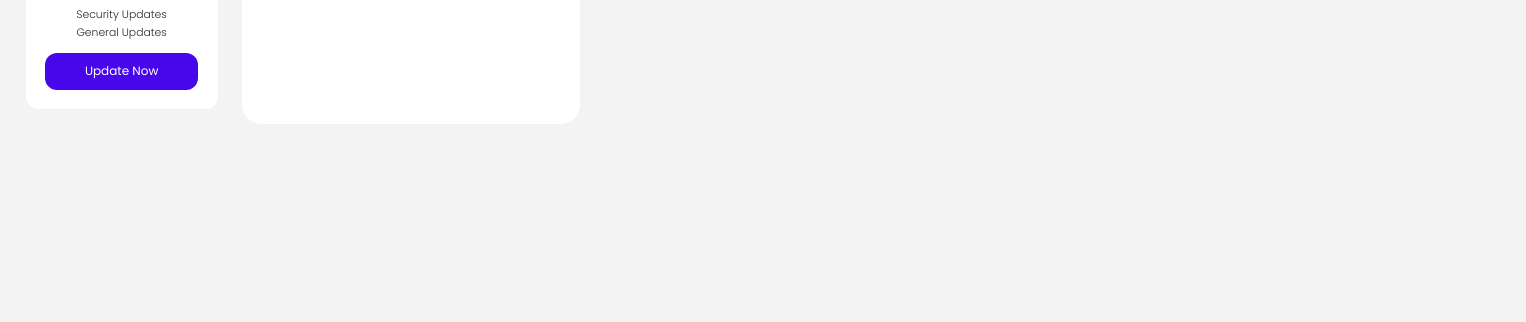
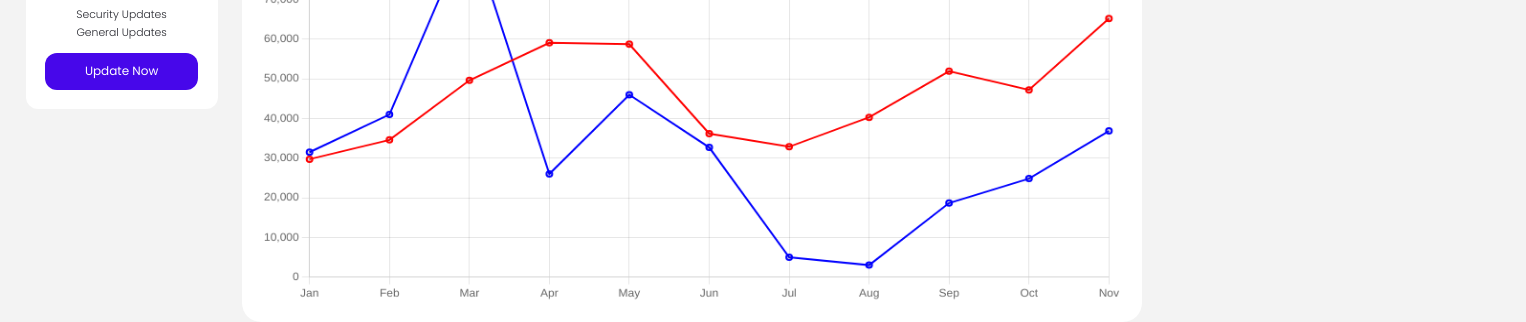
Before and after one commit to abrahamTech/VanillaJs-DashboardBanking1, a plain HTML site: page index.html in a window 1280 px wide. Shown: the part 671-993 px from the top of the page, 1526 px wide, since content can reach past the window. Before the commit the page ends 800 px from the top, so only its background shows below. Drawn offline with nearby package versions, Linux system fonts and the light colour scheme.

Commit message:
feat(MiddleSection): finish adding Chart js

```diff
--- a/css/style.css
+++ b/css/style.css
@@ -424,6 +424,7 @@ main section.middle .cards .card {
     flex-direction: column;
     justify-content: space-between;
     box-shadow: 0 2rem 3rem var(--color-danger-light);
+    min-width: 24rem;
     transition: all 300ms ease;
 }
 
--- a/index.html
+++ b/index.html
@@ -371,9 +371,7 @@
     </main>
     <!-- ======== End of Main ======== -->
 
-    <script src="https://cdnjs.cloudflare.com/ajax/libs/Chart.js/4.4.0/chart.min.js" integrity="sha512-7U4rRB8aGAHGVad3u2jiC7GA5/1YhQcQjxKeaVms/bT66i3LVBMRcBI9KwABNWnxOSwulkuSXxZLGuyfvo7V1A==" crossorigin="anonymous" referrerpolicy="no-referrer"></script>
-
+    <script src="https://cdnjs.cloudflare.com/ajax/libs/Chart.js/3.6.0/chart.min.js" integrity="sha512-GMGzUEevhWh8Tc/njS0bDpwgxdCJLQBWG3Z2Ct+JGOpVnEmjvNx6ts4v6A2XJf1HOrtOsfhv3hBKpK9kE5z8AQ==" crossorigin="anonymous" referrerpolicy="no-referrer"></script>
     <script src="js/main.js"></script>
-    <script src="js/index.js"></script>
   </body>
 </html>
--- a/js/main.js
+++ b/js/main.js
@@ -0,0 +1,26 @@
+const chart = document.querySelector("#chart").getContext("2d");
+
+//New Chart instance
+new Chart(chart, {
+    type: "line",
+    data: {
+        labels: ["Jan", "Feb", "Mar", "Apr", "May", "Jun", "Jul", "Aug", "Sep", "Oct", "Nov"],
+        datasets: [
+            {
+                label: "BTC",
+                data: [29732, 34592, 49631, 59095, 58758, 36184, 32869, 40287, 51932, 47223, 65208],
+                borderColor: "red",
+                borderWidth: 2
+            },
+            {
+                label: "ETH",
+                data: [31500, 41000, 88000, 26000, 46000, 32698, 5000, 3000, 18656, 24832, 36844],
+                borderColor: "blue",
+                borderWidth: 2
+            }
+        ]
+    },
+    options: {
+        responsive: true
+    }
+})
```
